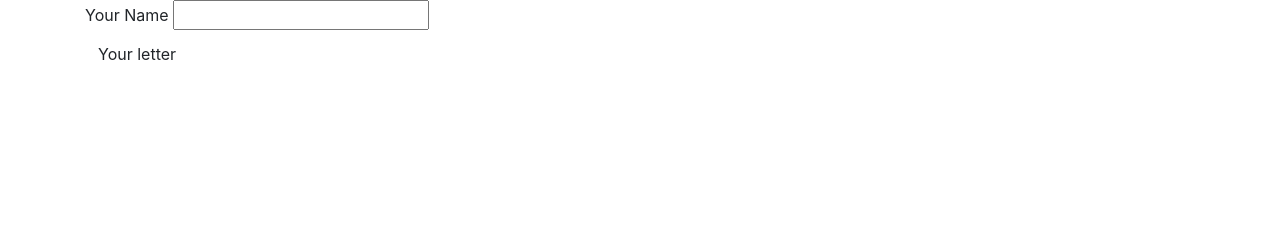
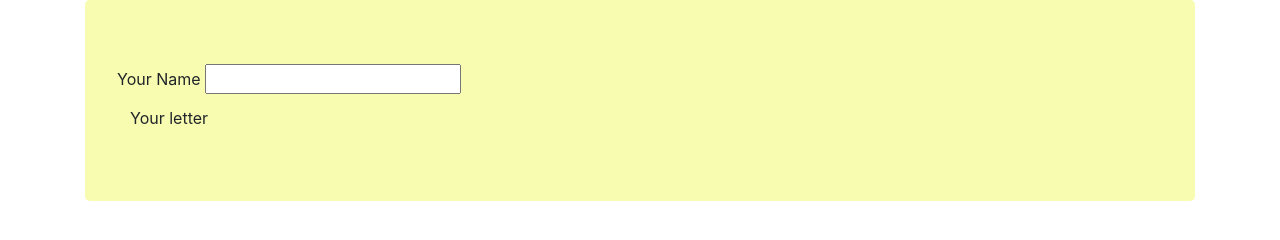
Before and after one commit to Colton141/form-letter, a plain HTML site: page index.html in a window 1280 px wide. Drawn offline with Linux system fonts and the light colour scheme.

Commit message:
add image for background, didnt use it yet, add jumbotron and background color to letter

```diff
--- a/css/styles.css
+++ b/css/styles.css
@@ -1,3 +1,7 @@
 #letter {
   display: none;
 }
+
+.jumbotron {
+  background-color: #F8FCB1;
+}
--- a/index.html
+++ b/index.html
@@ -10,6 +10,7 @@
   </head>
   <body>
     <div class="container">
+      <div class="jumbotron" img src="./img/linedpaper.jpg">
         <form id="form-letter">
           <div class="addressee">
             <label for="person">Your Name</label>
@@ -28,7 +29,7 @@
             <br>
             Your Mom
           </p>
-
+        </div>
       </div>
     </div>
   </body>
```
Also changed, not shown: img/linedpaper.jpg (added). Lines whose indentation alone changed are shown as unchanged.
